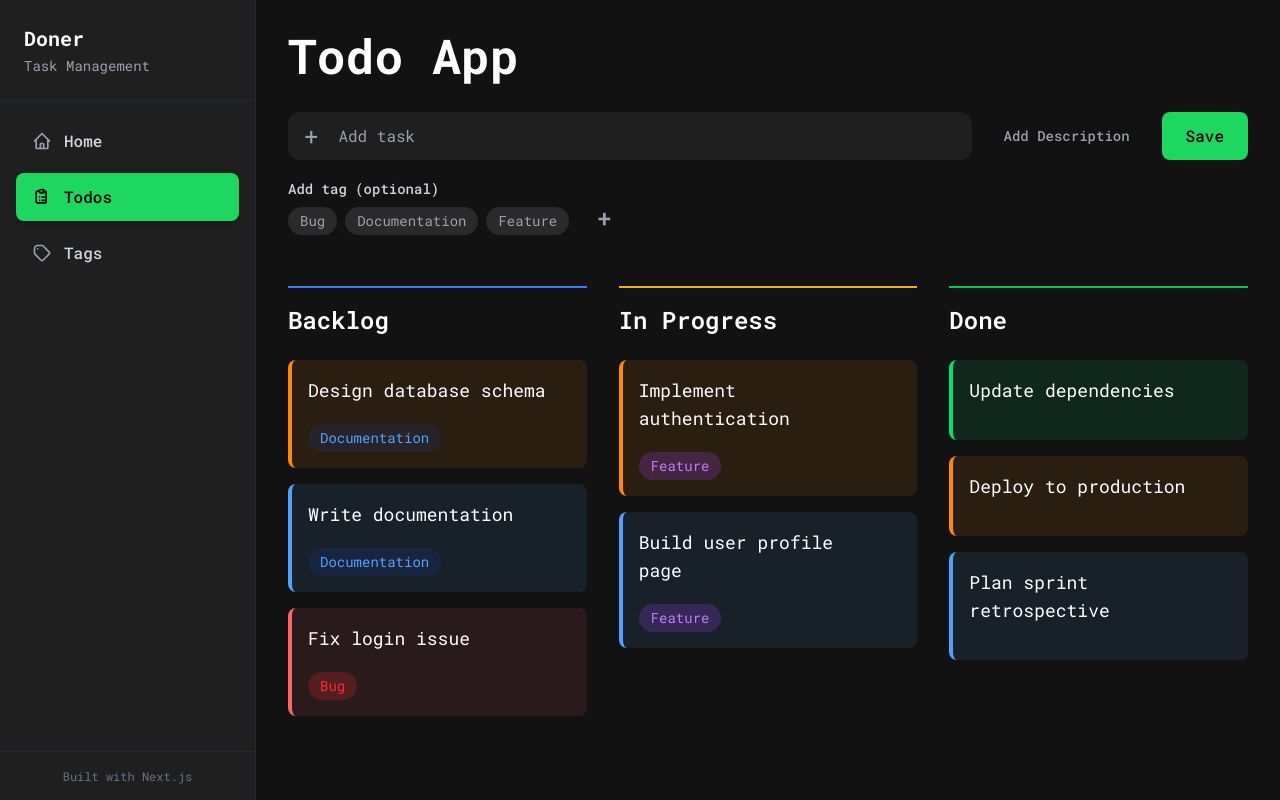
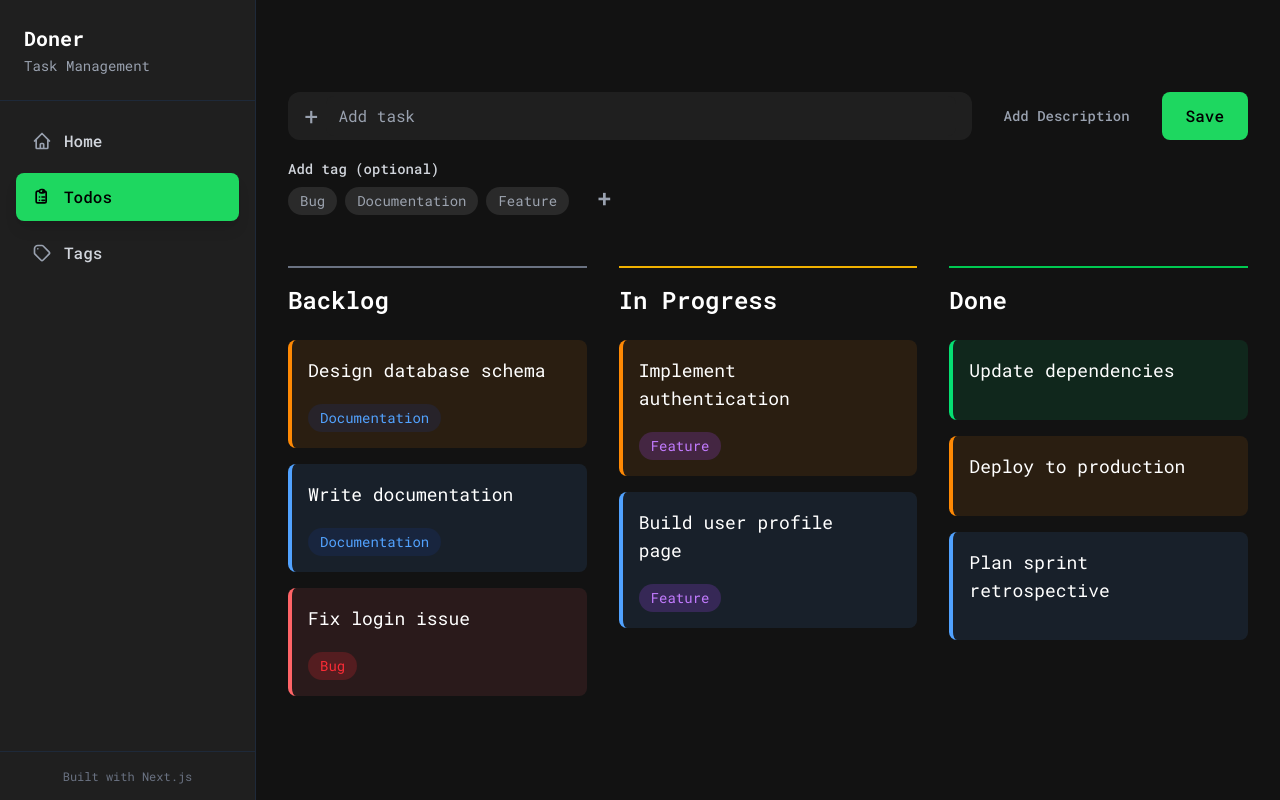
Before and after one commit to kostyniuk/doner, a Next.js app: page /todos in a window 1280 px wide. Built offline with nearby package versions, Linux system fonts and the light colour scheme; a web font is replaced by a local one.

Commit message:
Update TODO_STATUS_COLORS and refactor TodosPage layout: Changed the color for BACKLOG status in constants, removed unused TagsSection import, and adjusted layout spacing in TodosPage for improved UI consistency.

```diff
--- a/app/todos/constants.ts
+++ b/app/todos/constants.ts
@@ -16,7 +16,7 @@ export const TODO_STATUS_DISPLAY_NAMES = {
 
 // Todo status colors for columns
 export const TODO_STATUS_COLORS = {
-  [TODO_STATUSES.BACKLOG]: 'border-t-blue-500',
+  [TODO_STATUSES.BACKLOG]: 'border-t-gray-500',
   [TODO_STATUSES.IN_PROGRESS]: 'border-t-yellow-500',
   [TODO_STATUSES.DONE]: 'border-t-green-500',
 } as const;
--- a/app/todos/page.tsx
+++ b/app/todos/page.tsx
@@ -4,11 +4,10 @@ import React from 'react';
 import Column from './column';
 import TodoModal from './todo-modal';
 import TodoInput from './todo-input';
-import TagsSection from './tags-section';
 import { useTodos } from './use-todos';
 import { useModal } from './use-modal';
 import { Tag as TagType, getColumnTodos, getColumnColor, getColumnTitle, getNextStatus } from './helper';
-import { TODO_STATUSES, TAG_CONFIGS, UI_TEXT, PRIORITIES } from './constants';
+import { TODO_STATUSES, TAG_CONFIGS, PRIORITIES } from './constants';
 
 const initialTodos = [
   { id: 1, text: 'Design database schema', status: TODO_STATUSES.BACKLOG, priority: PRIORITIES.HIGH, tags: [TAG_CONFIGS.documentation.id] },
@@ -29,15 +28,9 @@ const TodosPage = () => {
 
   const statuses = Object.values(TODO_STATUSES);
 
-  const handleAddTag = () => {
-    // TODO: Implement add tag functionality
-  };
-
   return (
     <div className="flex-1 min-h-screen bg-[#121212] text-white p-8">
-      <div className="max-w-7xl mx-auto">
-        <h1 className="text-5xl font-bold mb-8">{UI_TEXT.TODO_APP}</h1>
-
+      <div className="max-w-7xl mx-auto mt-15">
         {/* Input Section */}
         <TodoInput
           onAddTodo={addTodo}
```
Also changed, not shown: app/todos/todo-input.tsx (indentation only).
